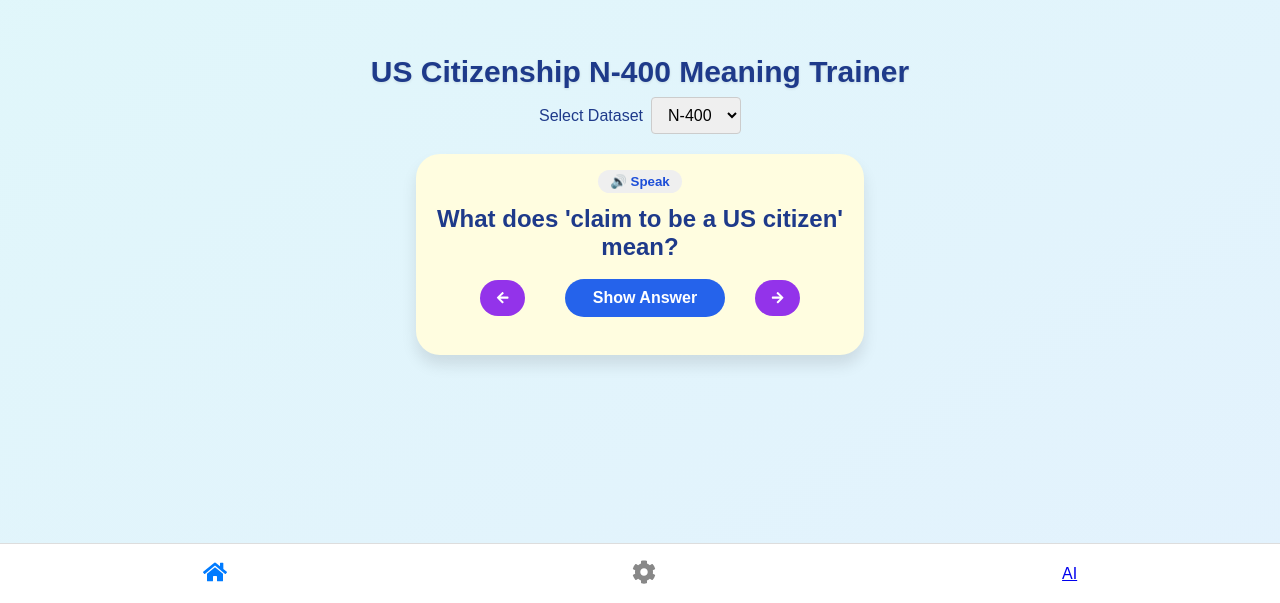
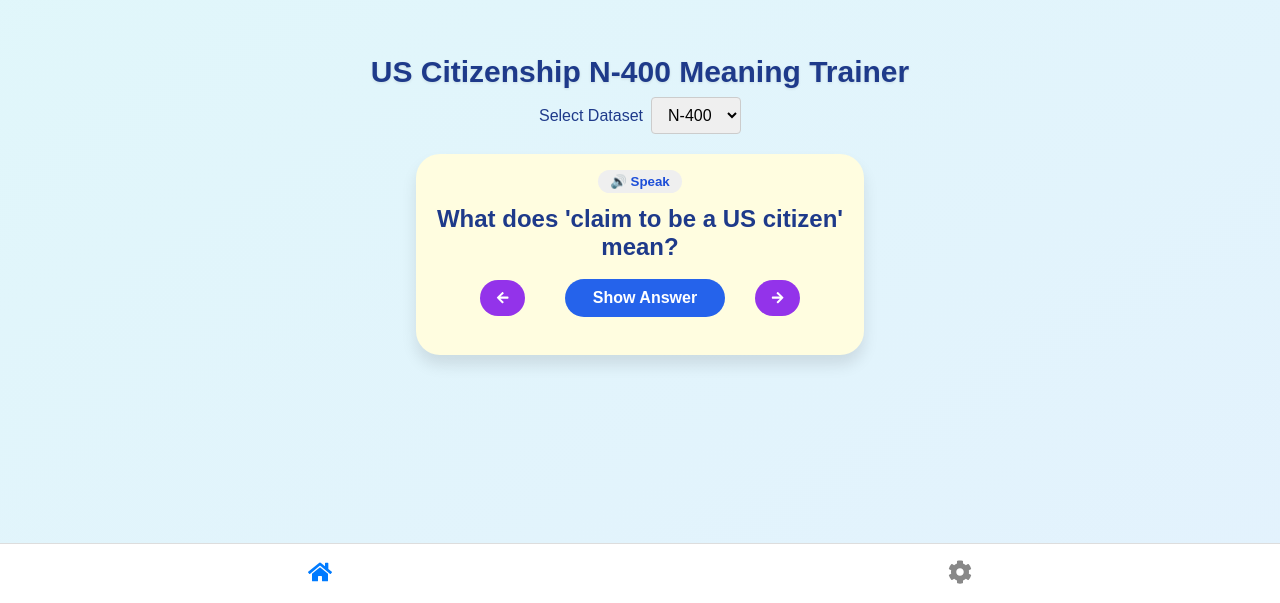
Before and after one commit to nampham-us/english-reflex-practice-immigration, a Next.js app: page / in a window 1280 px wide. Shown: the part 197-800 px from the top of the page. Built offline with nearby package versions, Linux system fonts and the light colour scheme.

Commit message:
Update BottomNav.tsx

```diff
--- a/components/BottomNav.tsx
+++ b/components/BottomNav.tsx
@@ -30,9 +30,9 @@ const BottomNav: React.FC = () => {
       <Link href="/settings">
         <FaCog size={24} color={isActive("/settings") ? "#007bff" : "#888"} />
       </Link>
-      <Link href="/ai">
+      {/* <Link href="/ai">
         <span>AI</span>
-      </Link>
+      </Link> */}
     </div>
   );
 };
```
